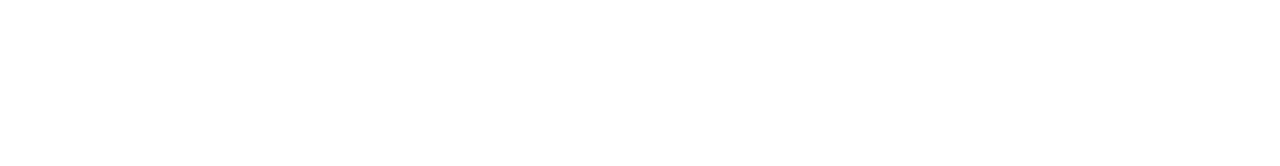
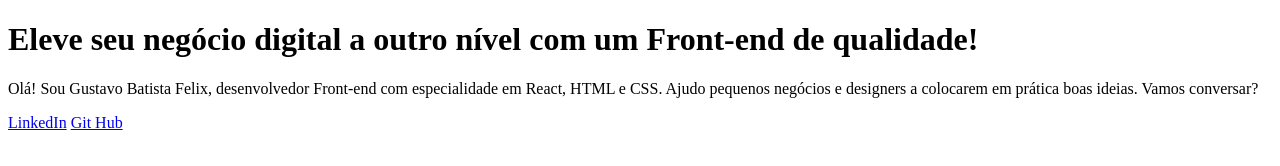
Before and after one commit to Gustavobtfelix/FrontEnd, a plain HTML site: page HTML_CSS/HTML e CSS ambiente arquivos e tags/index2.html in a window 1280 px wide. Drawn offline with Linux system fonts and the light colour scheme.

Commit message:
Adicionando componentes

```diff
--- a/HTML_CSS/HTML e CSS ambiente arquivos e tags/index2.html
+++ b/HTML_CSS/HTML e CSS ambiente arquivos e tags/index2.html
@@ -8,7 +8,12 @@
 </head>
 <body>
     <header></header> <!--Cabeçalho-->
-    <main></main>
+    <main>
+        <h1>Eleve seu negócio digital a outro nível <strong>com um Front-end de qualidade!</strong></h1>
+        <p>Olá! Sou Gustavo Batista Felix, desenvolvedor Front-end com especialidade em React, HTML e CSS. Ajudo pequenos negócios e designers a colocarem em prática boas ideias. Vamos conversar?</p>
+        <a href="https://www.linkedin.com/in/gustavo-batista-felix-4535181b3/" >LinkedIn</a>
+        <a href="https://github.com/Gustavobtfelix">Git Hub</a>
+    </main>
     <footer></footer><!--Rodape-->
 </body>
 </html>
```
